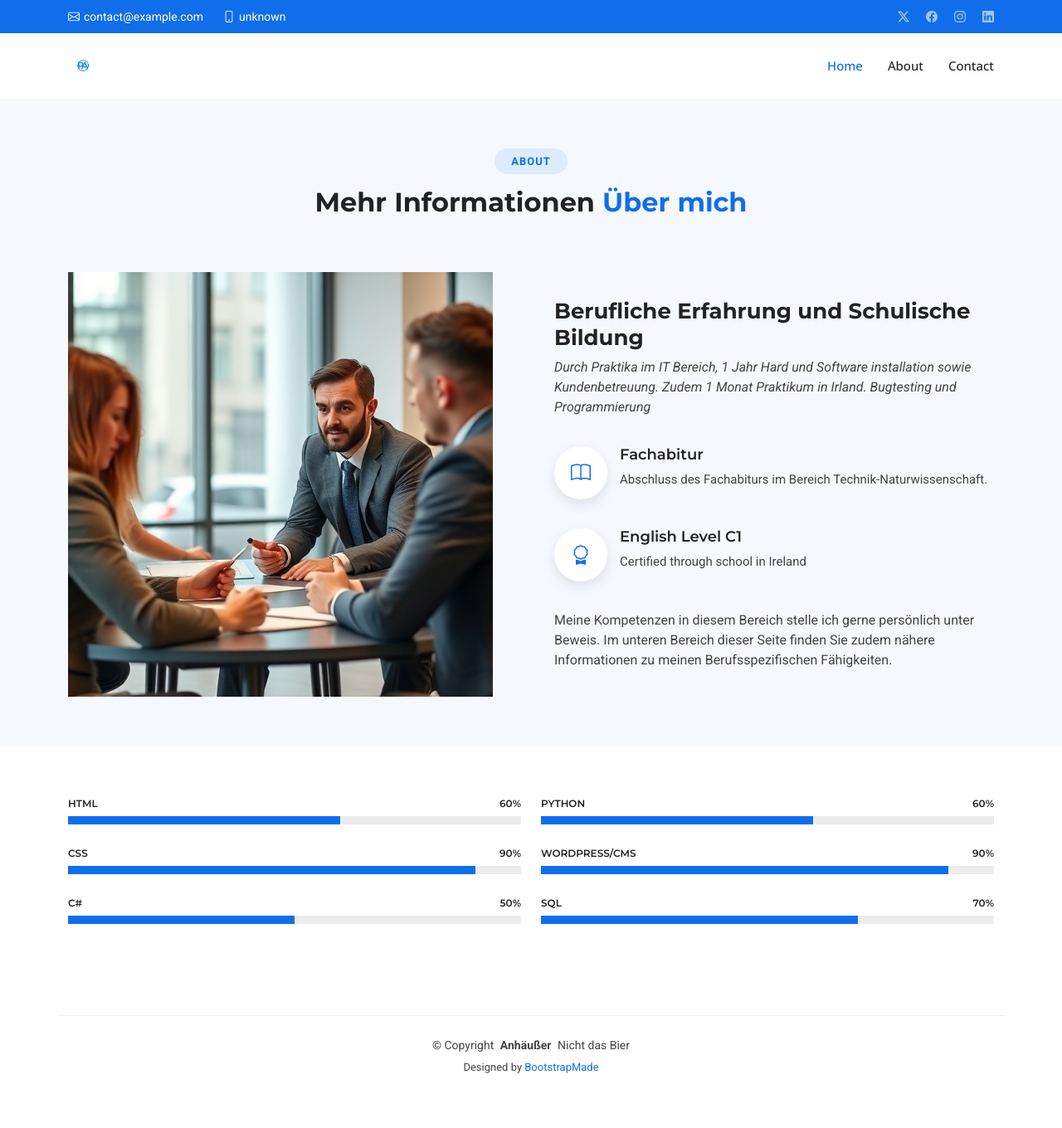
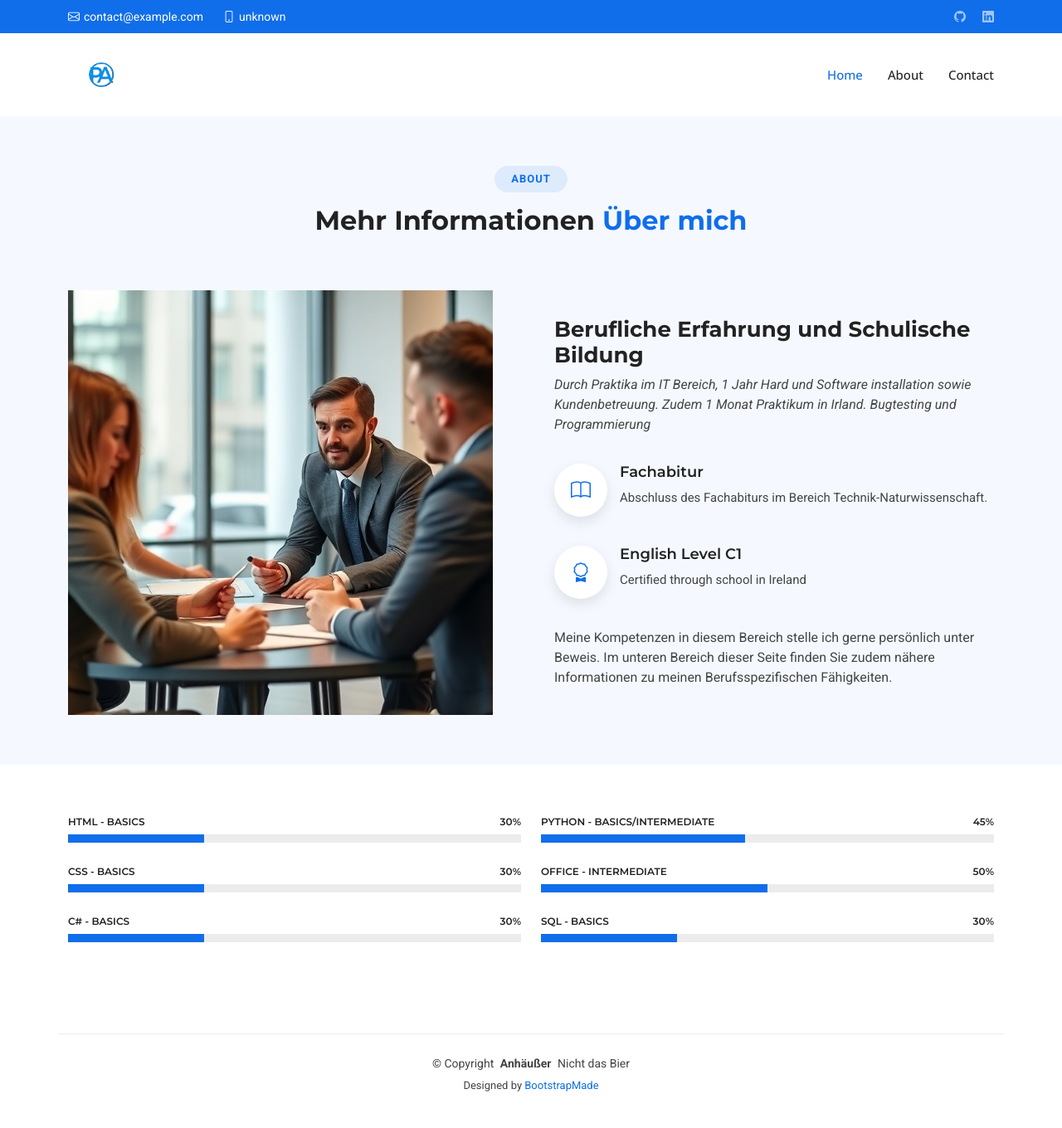
Before and after one commit to BurbonKid/personapage, a PHP site: page /about.php in a window 1280 px wide. Shown: the top 1360 px of the page at 83% size. Before the commit the page ends 1294 px from the top, so only its background shows below. Run offline with PHP 8.4, Linux system fonts and the light colour scheme.

Commit message:
changes to header, footer, index and Css

```diff
--- a/about.php
+++ b/about.php
@@ -63,23 +63,23 @@
     <div class="col-lg-6">
 
       <div class="progress">
-        <span class="skill"><span>HTML</span> <i class="val">60%</i></span>
+        <span class="skill"><span>HTML - Basics</span> <i class="val">30%</i></span>
         <div class="progress-bar-wrap">
-          <div class="progress-bar" role="progressbar" aria-valuenow="60" aria-valuemin="0" aria-valuemax="100"></div>
+          <div class="progress-bar" role="progressbar" aria-valuenow="30" aria-valuemin="0" aria-valuemax="100"></div>
         </div>
       </div><!-- End Skills Item -->
 
       <div class="progress">
-        <span class="skill"><span>CSS</span> <i class="val">90%</i></span>
+        <span class="skill"><span>CSS - Basics</span> <i class="val">30%</i></span>
         <div class="progress-bar-wrap">
-          <div class="progress-bar" role="progressbar" aria-valuenow="90" aria-valuemin="0" aria-valuemax="100"></div>
+          <div class="progress-bar" role="progressbar" aria-valuenow="30" aria-valuemin="0" aria-valuemax="100"></div>
         </div>
       </div><!-- End Skills Item -->
 
       <div class="progress">
-        <span class="skill"><span>C#</span> <i class="val">50%</i></span>
+        <span class="skill"><span>C# - Basics</span> <i class="val">30%</i></span>
         <div class="progress-bar-wrap">
-          <div class="progress-bar" role="progressbar" aria-valuenow="50" aria-valuemin="0" aria-valuemax="100"></div>
+          <div class="progress-bar" role="progressbar" aria-valuenow="30" aria-valuemin="0" aria-valuemax="100"></div>
         </div>
       </div><!-- End Skills Item -->
 
@@ -88,23 +88,23 @@
     <div class="col-lg-6">
 
       <div class="progress">
-        <span class="skill"><span>Python</span> <i class="val">60%</i></span>
+        <span class="skill"><span>Python - Basics/Intermediate</span> <i class="val">45%</i></span>
         <div class="progress-bar-wrap">
-          <div class="progress-bar" role="progressbar" aria-valuenow="60" aria-valuemin="0" aria-valuemax="100"></div>
+          <div class="progress-bar" role="progressbar" aria-valuenow="45" aria-valuemin="0" aria-valuemax="100"></div>
         </div>
       </div><!-- End Skills Item -->
 
       <div class="progress">
-        <span class="skill"><span>WordPress/CMS</span> <i class="val">90%</i></span>
+        <span class="skill"><span>Office - Intermediate</span> <i class="val">50%</i></span>
         <div class="progress-bar-wrap">
-          <div class="progress-bar" role="progressbar" aria-valuenow="90" aria-valuemin="0" aria-valuemax="100"></div>
+          <div class="progress-bar" role="progressbar" aria-valuenow="50" aria-valuemin="0" aria-valuemax="100"></div>
         </div>
       </div><!-- End Skills Item -->
 
       <div class="progress">
-        <span class="skill"><span>SQL</span> <i class="val">70%</i></span>
+        <span class="skill"><span>SQL - Basics</span> <i class="val">30%</i></span>
         <div class="progress-bar-wrap">
-          <div class="progress-bar" role="progressbar" aria-valuenow="70" aria-valuemin="0" aria-valuemax="100"></div>
+          <div class="progress-bar" role="progressbar" aria-valuenow="30" aria-valuemin="0" aria-valuemax="100"></div>
         </div>
       </div><!-- End Skills Item -->
 
--- a/assets/css/main.css
+++ b/assets/css/main.css
@@ -208,7 +208,7 @@ h6 {
 }
 
 .header .logo img {
-  max-height: 36px;
+  max-height: 80px;
   margin-right: 8px;
 }
 
--- a/contact.php
+++ b/contact.php
@@ -20,15 +20,15 @@
           <i class="bi bi-geo-alt flex-shrink-0"></i>
           <div>
             <h3>Addresse</h3>
-            <p>Was geht Sie das an?!</p>
+            <p>Brücktorstraße</p>
           </div>
         </div><!-- End Info Item -->
 
         <div class="info-item d-flex" data-aos="fade-up" data-aos-delay="300">
           <i class="bi bi-telephone flex-shrink-0"></i>
           <div>
-            <h3>Einfach Anrufen</h3>
-            <p>unknown</p>
+            <h3>Rufnummer</h3>
+            <p>Nur auf Anfrage</p>
           </div>
         </div><!-- End Info Item -->
 
--- a/layout/header.php
+++ b/layout/header.php
@@ -47,10 +47,8 @@
           <i class="bi bi-phone d-flex align-items-center ms-4"><span>unknown</span></i>
         </div>
         <div class="social-links d-none d-md-flex align-items-center">
-          <a href="#" class="twitter"><i class="bi bi-twitter-x"></i></a>
-          <a href="#" class="facebook"><i class="bi bi-facebook"></i></a>
-          <a href="#" class="instagram"><i class="bi bi-instagram"></i></a>
-          <a href="#" class="linkedin"><i class="bi bi-linkedin"></i></a>
+          <a href="https://github.com/BurbonKid" class="twitter"><i class="bi bi-github"></i></a>
+          <a href="https://www.linkedin.com/in/philipp-anh%C3%A4u%C3%9Fer-b44896338/" class="linkedin"><i class="bi bi-linkedin"></i></a>
         </div>
       </div>
     </div><!-- End Top Bar -->
```
Also changed, not shown: forms/contact.php (deleted, +0 -41 lines), forms/newsletter.php (deleted, +0 -39 lines), forms/Readme.txt (deleted).
